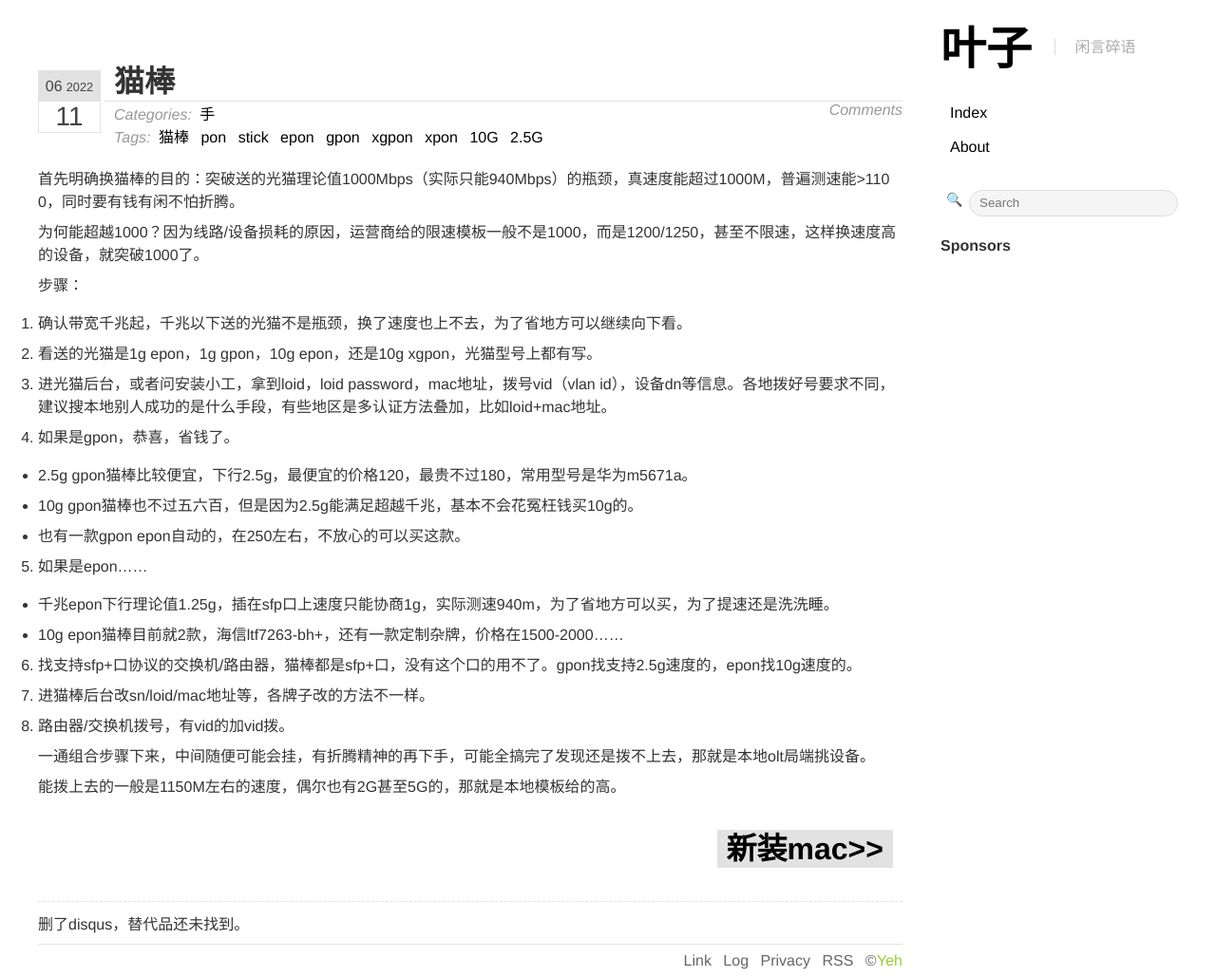
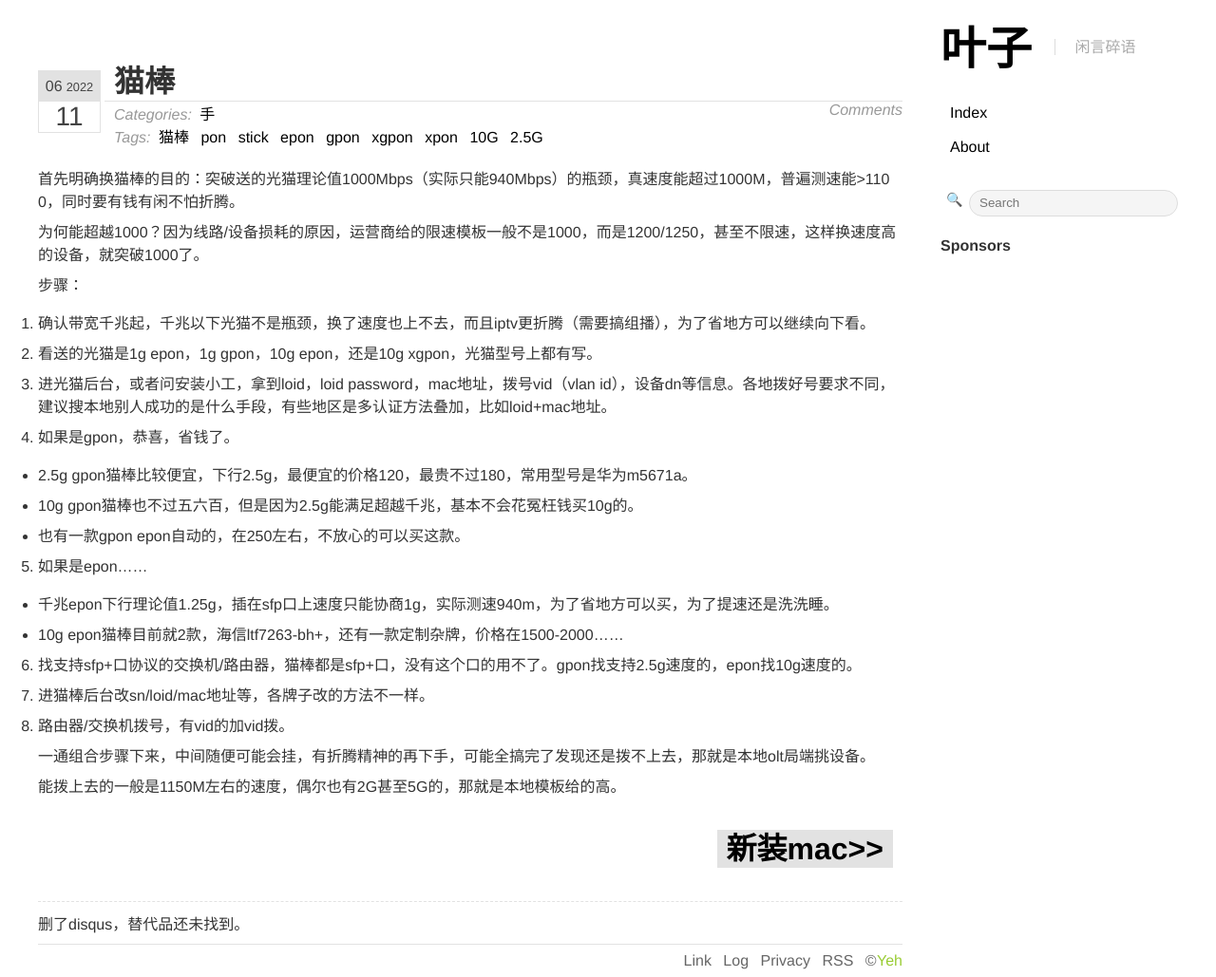
Before and after one commit to yeeh/blog.yeeh.org, a Jekyll site: the page built from _posts/2022-6-12-pon-stick.md, in a window 1280 px wide. Shown: the whole page at 95% size. Built offline with Jekyll 4.4.1, drawn with Linux system fonts in a browser that asks for light colours.

Commit message:
🔧 pon stick

```diff
--- a/_posts/2022-6-12-pon-stick.md
+++ b/_posts/2022-6-12-pon-stick.md
@@ -12,7 +12,7 @@ tags: 猫棒 pon stick epon gpon xgpon xpon 10G 2.5G
 
 步骤：
 
-1. 确认带宽千兆起，千兆以下送的光猫不是瓶颈，换了速度也上不去，为了省地方可以继续向下看。
+1. 确认带宽千兆起，千兆以下光猫不是瓶颈，换了速度也上不去，而且iptv更折腾（需要搞组播），为了省地方可以继续向下看。
 
 2. 看送的光猫是1g epon，1g gpon，10g epon，还是10g xgpon，光猫型号上都有写。
 
```
